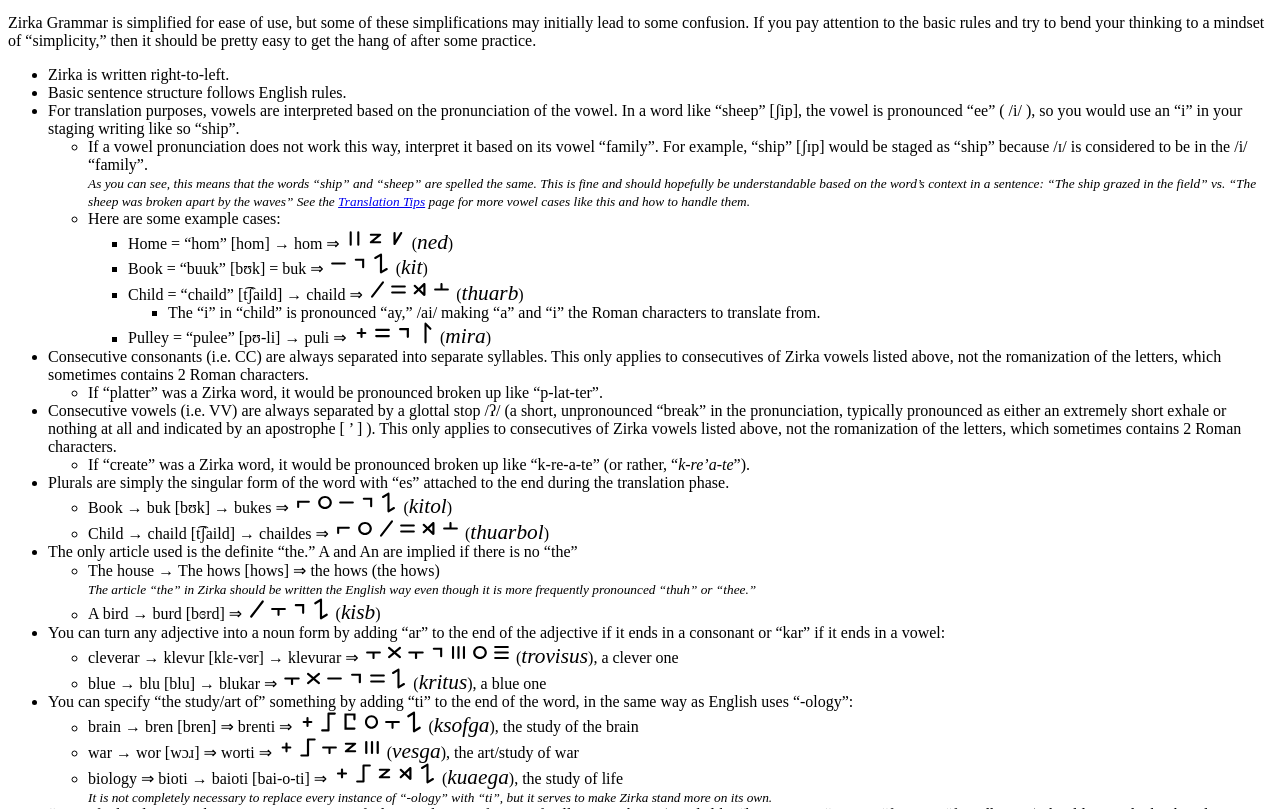
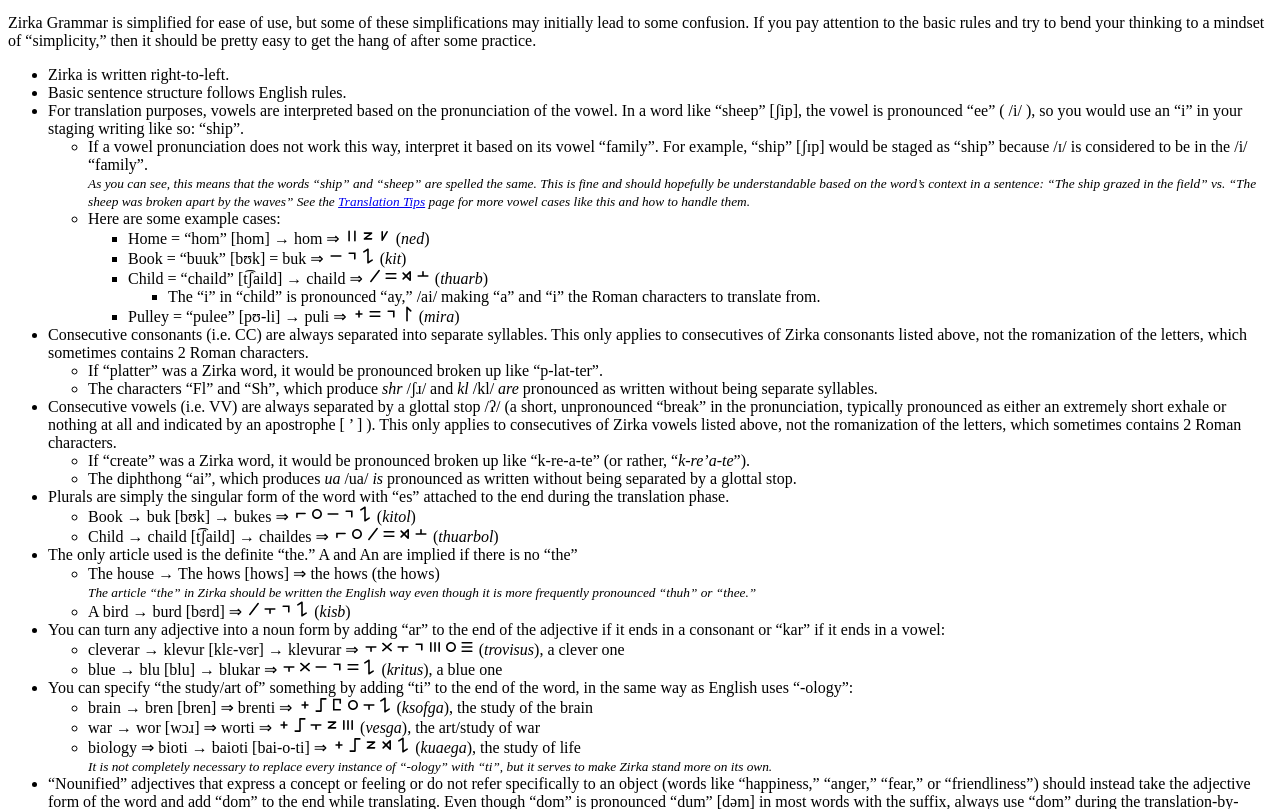
Before and after one commit to Alamantus/Zirka-Assets, a plain HTML site: page index.html in a window 1280 px wide. Shown: the part 1980-2789 px from the top of the page. Drawn offline with Linux system fonts and the light colour scheme.

Commit message:
Update rules about digraphs

```diff
--- a/index.html
+++ b/index.html
@@ -104,7 +104,7 @@
   <li>Basic sentence structure follows English rules.</li>
   <li>For translation purposes, vowels are interpreted based on the pronunciation of the vowel. In a word like
     &ldquo;sheep&rdquo; [ʃip], the vowel is pronounced &ldquo;ee&rdquo; ( /i/ ), so you would use an &ldquo;i&rdquo; in
-    your staging writing like so &ldquo;ship&rdquo;.
+    your staging writing like so: &ldquo;ship&rdquo;.
     <ul>
       <li>If a vowel pronunciation does not work this way, interpret it based on its vowel &ldquo;family&rdquo;. For
         example, &ldquo;ship&rdquo; [ʃɪp] would be staged as &ldquo;ship&rdquo; because /ɪ/ is considered to be in the
@@ -133,9 +133,12 @@
     </ul>
   </li>
   <li>Consecutive consonants (i.e. CC) are always separated into separate syllables. This only applies to consecutives
-    of Zirka vowels listed above, not the romanization of the letters, which sometimes contains 2 Roman characters.
+    of Zirka consonants listed above, not the romanization of the letters, which sometimes contains 2 Roman characters.
     <ul>
       <li>If &ldquo;platter&rdquo; was a Zirka word, it would be pronounced broken up like &ldquo;p-lat-ter&rdquo;.</li>
+      <li>The characters &ldquo;Fl&rdquo; and &ldquo;Sh&rdquo;, which produce <em class="zirka-pronounce">fl</em> /<zirka-ipa>Fl</zirka-ipa>/
+      and <em class="zirka-pronounce">Sh</em> /<zirka-ipa>Sh</zirka-ipa>/ <em>are</em> pronounced as written without being
+      separate syllables.</li>
     </ul>
   </li>
   <li>Consecutive vowels (i.e. VV) are always separated by a glottal stop /ʔ/ (a short, unpronounced &ldquo;break&rdquo;
@@ -145,15 +148,15 @@
     <ul>
       <li>If &ldquo;create&rdquo; was a Zirka word, it would be pronounced broken up like &ldquo;k-re-a-te&rdquo; (or
         rather, &ldquo;<em>k-re&rsquo;a-te</em>&rdquo;).</li>
+      <li>The diphthong &ldquo;ai&rdquo;, which produces <em class="zirka-pronounce">ai</em> /<zirka-ipa>ai</zirka-ipa>/ <em>is</em> pronounced
+        as written without being separated by a glottal stop.</li>
     </ul>
   </li>
   <li>Plurals are simply the singular form of the word with &ldquo;es&rdquo; attached to the end during the translation
     phase.
     <ul>
-      <li>Book &rarr; buk [bʊk] &rarr; bukes &rArr; <strong class="zirka-only">bukes</strong> (<em
-          class="zirka-pronounce">bukes</em>)</li>
-      <li>Child &rarr; chaild [t͡ʃaild] &rarr; chaildes &rArr; <strong class="zirka-only">chaildes</strong> (<em
-          class="zirka-pronounce">chaildes</em>)</li>
+      <li>Book &rarr; buk [bʊk] &rarr; bukes &rArr; <strong class="zirka-only">bukes</strong> (<em class="zirka-pronounce">bukes</em>)</li>
+      <li>Child &rarr; chaild [t͡ʃaild] &rarr; chaildes &rArr; <strong class="zirka-only">chaildes</strong> (<em class="zirka-pronounce">chaildes</em>)</li>
     </ul>
   </li>
   <li>The only article used is the definite &ldquo;the.&rdquo; A and An are implied if there is no &ldquo;the&rdquo;
@@ -314,6 +317,11 @@
   know at <a href="mailto:info@zirka.ga">info@zirka.ga</a> and I will either determine what should be written instead of
   the problem-causing phrase or update the grammar to solve the problem if it is important enough to fix.</p>
 
+<script>
+window.Zirka = {
+    defaultSize: '16px',
+};
+</script>
 <script src="./translate.js"></script>
 </body>
 </html>
```
